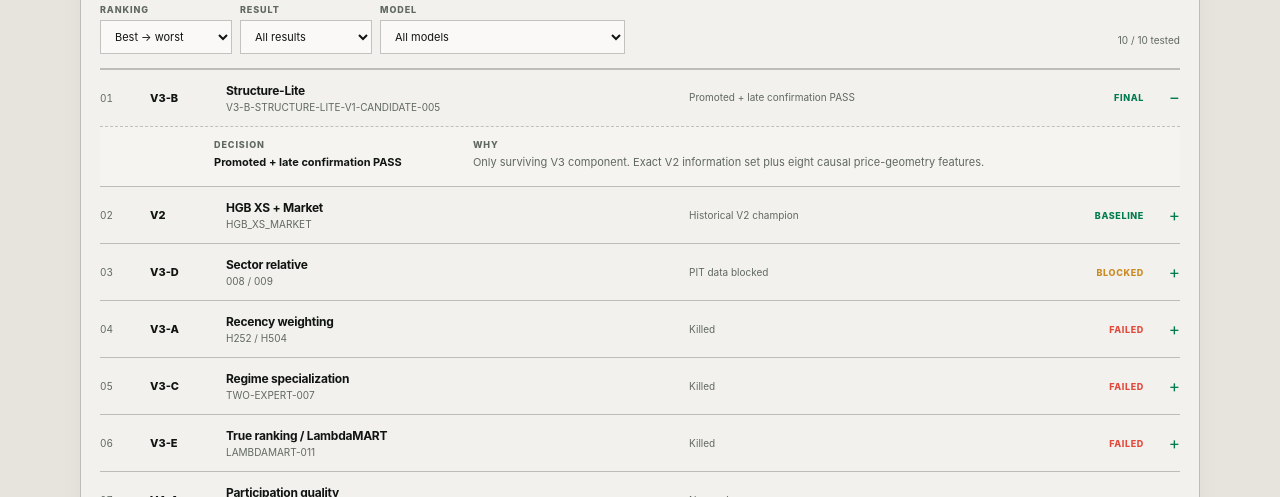
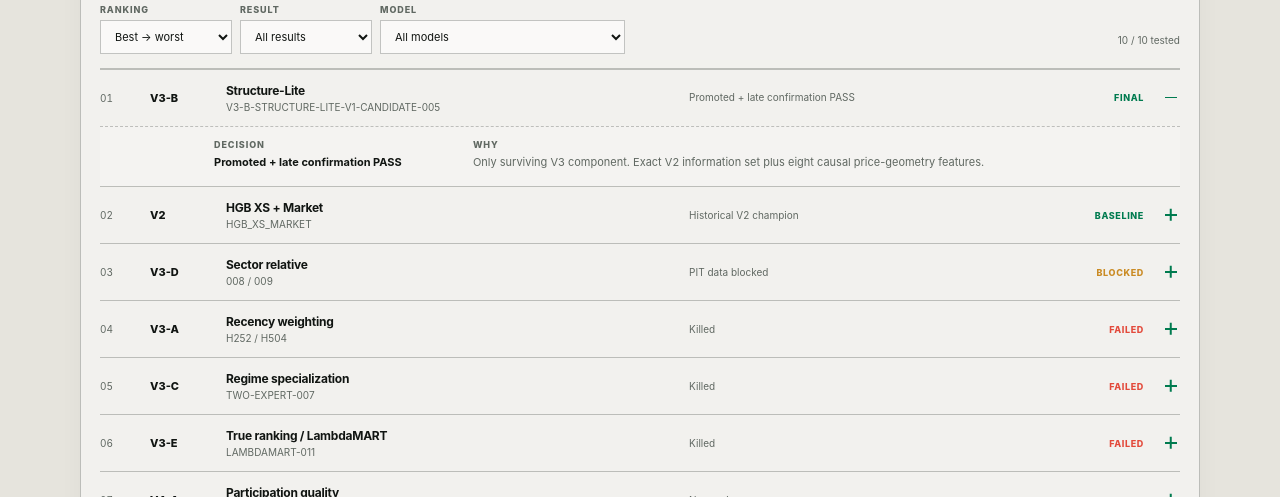
Before and after one commit to samindriano/idx-trade, a Next.js app in the folder apps/web/: page / in a window 1280 px wide. Both pictures are taken after a click on the button 640 px from the left and 1094 px from the top of the page. Shown: the part 997-1494 px from the top of the page. Built offline with nearby package versions, Linux system fonts and the light colour scheme.

Commit message:
feat(web): animate research archive expansion

```diff
--- a/apps/web/app/editorial.css
+++ b/apps/web/app/editorial.css
@@ -614,8 +614,15 @@ body {
 .overviewArchiveRow small { overflow: hidden; color: var(--editorial-muted); font-size: 10px; text-overflow: ellipsis; white-space: nowrap; }
 .overviewArchiveResult { color: var(--editorial-muted); font-size: 10px; line-height: 1.35; }
 .overviewArchiveStatus { justify-self: end; font-size: 9px; font-weight: 820; letter-spacing: .07em; }
-.overviewArchiveChevron { justify-self: end; color: var(--editorial-green-dark); font-size: 17px; line-height: 1; }
-.overviewArchiveDetail { display: grid; grid-template-columns: minmax(150px, .7fr) minmax(0, 2fr); gap: 24px; padding: 12px 36px 16px 114px; border-top: 1px dashed var(--editorial-line); background: rgba(255,255,255,.18); }
+.overviewArchiveChevron { position: relative; justify-self: end; width: 18px; height: 18px; color: var(--editorial-green-dark); }
+.overviewArchiveChevron::before,
+.overviewArchiveChevron::after { content: ""; position: absolute; top: 8px; left: 3px; width: 12px; height: 1.5px; background: currentColor; transition: transform 260ms cubic-bezier(.2,.7,.2,1), opacity 180ms ease; }
+.overviewArchiveChevron::after { transform: rotate(90deg); }
+.overviewArchiveChevron.isExpanded::after { transform: rotate(0deg); }
+.overviewArchiveDetailWrap { max-height: 0; overflow: hidden; opacity: 0; transition: max-height 360ms cubic-bezier(.2,.7,.2,1), opacity 220ms ease; }
+.overviewArchiveDetailWrap.isOpen { max-height: 240px; opacity: 1; }
+.overviewArchiveDetail { min-height: 0; overflow: hidden; display: grid; grid-template-columns: minmax(150px, .7fr) minmax(0, 2fr); gap: 24px; padding: 12px 36px 16px 114px; border-top: 1px dashed var(--editorial-line); background: rgba(255,255,255,.18); transform: translateY(-6px); transition: transform 360ms cubic-bezier(.2,.7,.2,1); }
+.overviewArchiveDetailWrap.isOpen .overviewArchiveDetail { transform: translateY(0); }
 .overviewArchiveDetail > div { display: grid; gap: 5px; align-content: start; }
 .overviewArchiveDetail span { color: var(--editorial-muted); font-size: 9px; font-weight: 800; letter-spacing: .1em; text-transform: uppercase; }
 .overviewArchiveDetail strong, .overviewArchiveDetail p { margin: 0; font-size: 11px; line-height: 1.45; }
@@ -984,3 +991,12 @@ body {
 .progressTrack.isLoading {
   background: rgba(17, 21, 18, .18);
 }
+
+@media (prefers-reduced-motion: reduce) {
+  .overviewArchiveDetailWrap,
+  .overviewArchiveDetail,
+  .overviewArchiveChevron::before,
+  .overviewArchiveChevron::after {
+    transition-duration: 0ms;
+  }
+}
--- a/apps/web/app/page.tsx
+++ b/apps/web/app/page.tsx
@@ -491,14 +491,14 @@ export default function Home() {
                     <div><strong>{item.name}</strong><small>{item.candidate}</small></div>
                     <span className="overviewArchiveResult">{item.result}</span>
                     <span className="overviewArchiveStatus">{statusLabel(item.status)}</span>
-                    <span className="overviewArchiveChevron" aria-hidden="true">{expanded ? "−" : "+"}</span>
+                    <span className={`overviewArchiveChevron ${expanded ? "isExpanded" : ""}`} aria-hidden="true" />
                   </button>
-                  {expanded && (
+                  <div className={`overviewArchiveDetailWrap ${expanded ? "isOpen" : ""}`} aria-hidden={!expanded}>
                     <div className="overviewArchiveDetail">
                       <div><span>Decision</span><strong>{item.result}</strong></div>
                       <div><span>Why</span><p>{item.note}</p></div>
                     </div>
-                  )}
+                  </div>
                 </article>
               );
             }) : <div className="overviewArchiveEmpty">No tested models match these filters.</div>}
```
